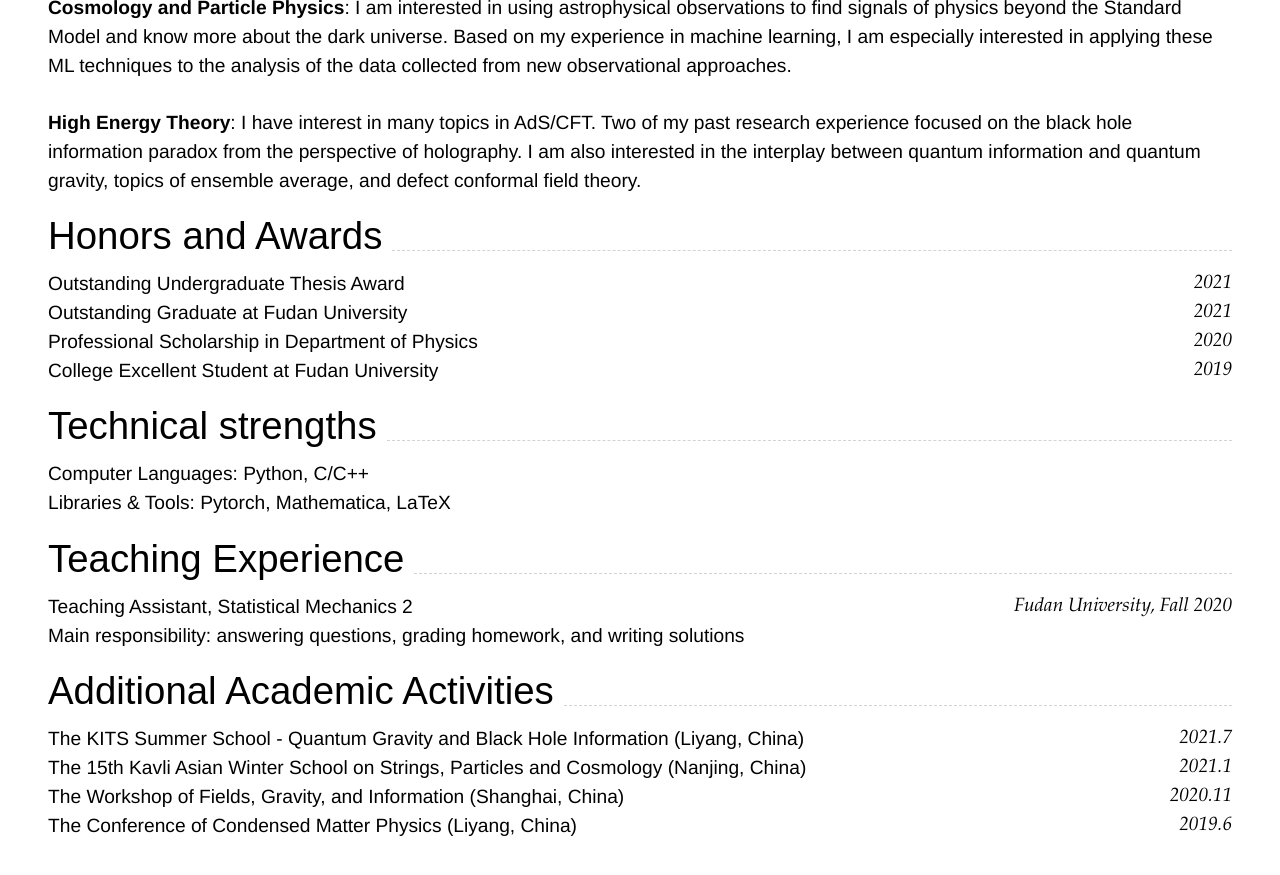
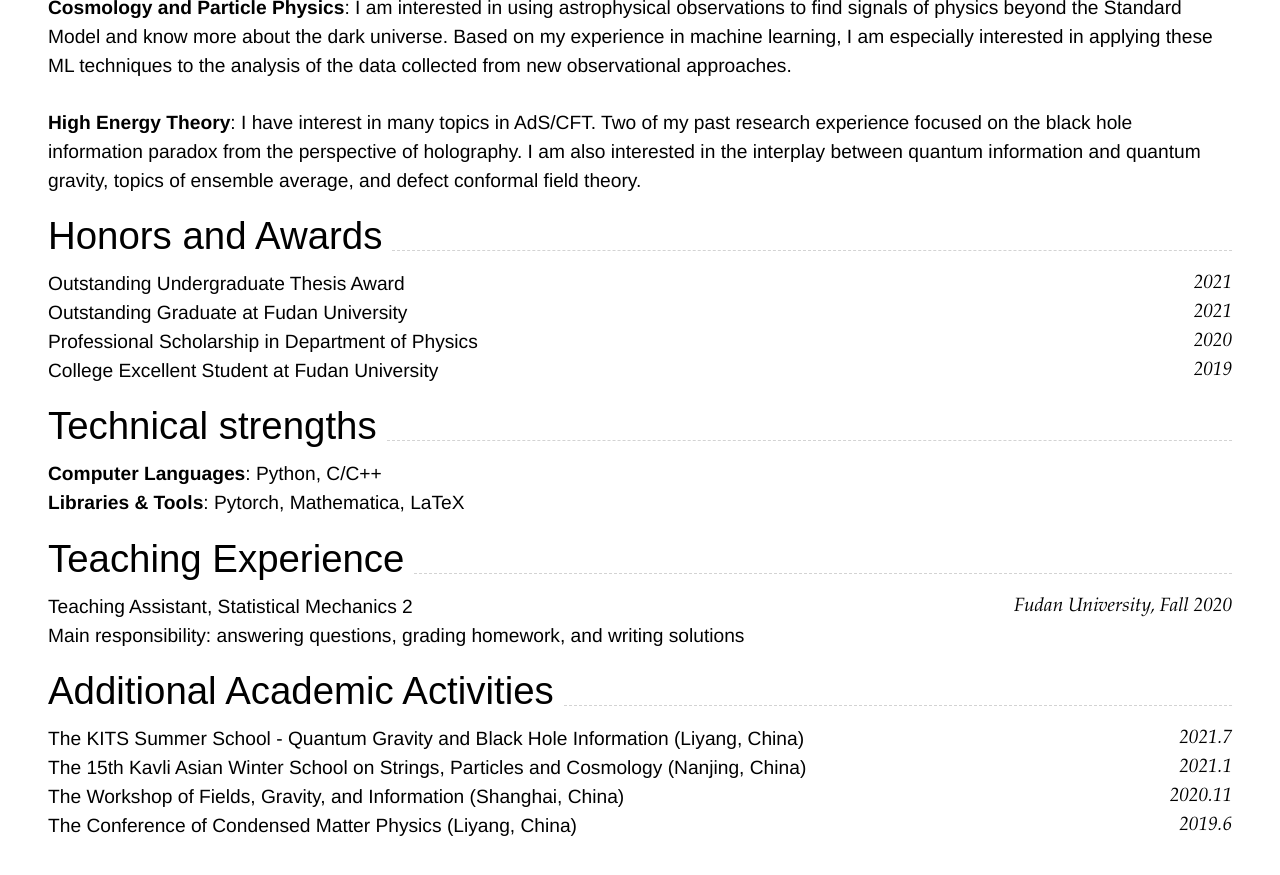
Before and after one commit to tianyi-phy/cv, a Jekyll site: the page built from index.md, in a window 1280 px wide and 900 px high, scrolled down 1934 px. Shown: the top 875 px of the window. Built offline with Jekyll 4.4.1, drawn with Linux system fonts in a browser that asks for light colours; nearby versions of some CDN libraries.

```diff
--- a/index.md
+++ b/index.md
@@ -99,8 +99,8 @@ College Excellent Student at Fudan University  `2019`
 
 
 ## Technical strengths
-Computer Languages: Python, C/C++<br>
-Libraries & Tools: Pytorch, Mathematica, LaTeX
+**Computer Languages**: Python, C/C++<br>
+**Libraries & Tools**: Pytorch, Mathematica, LaTeX
 
 
 ## Teaching Experience
```
